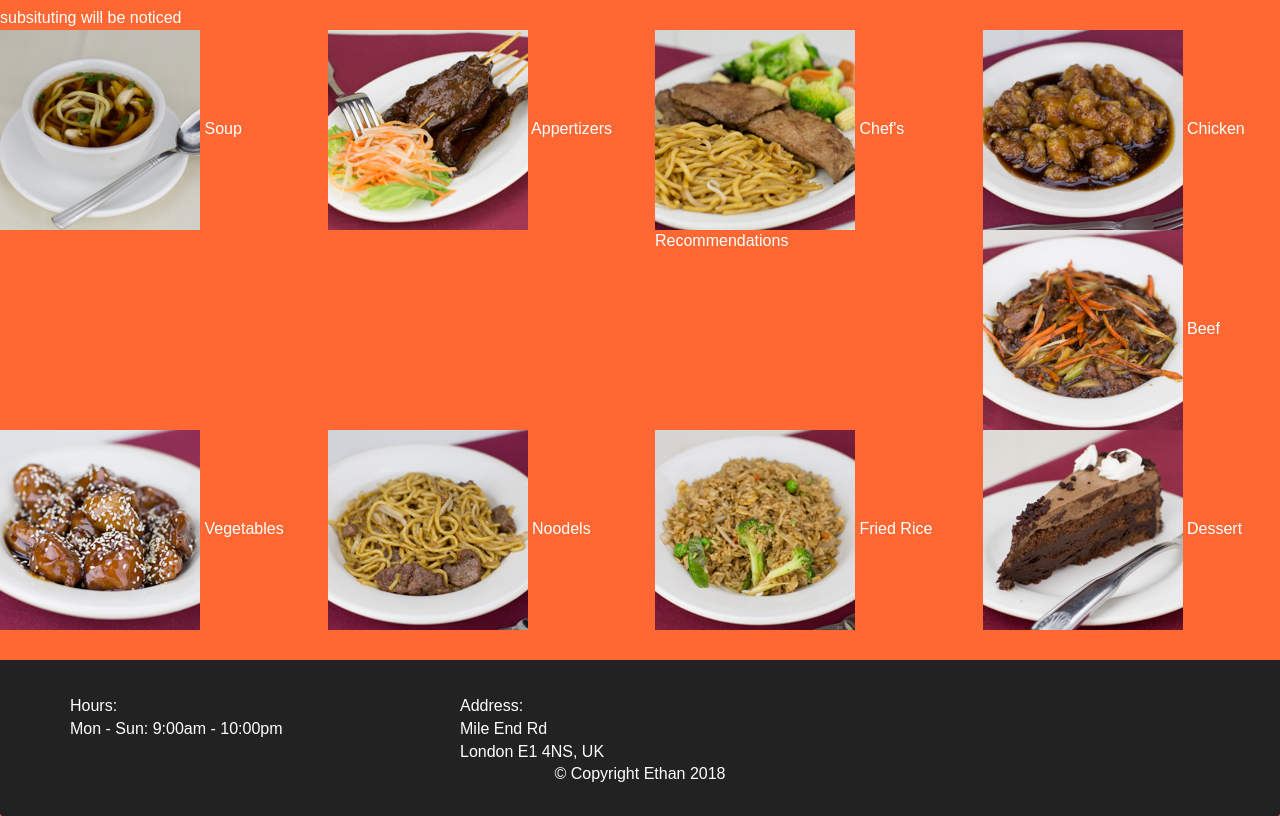
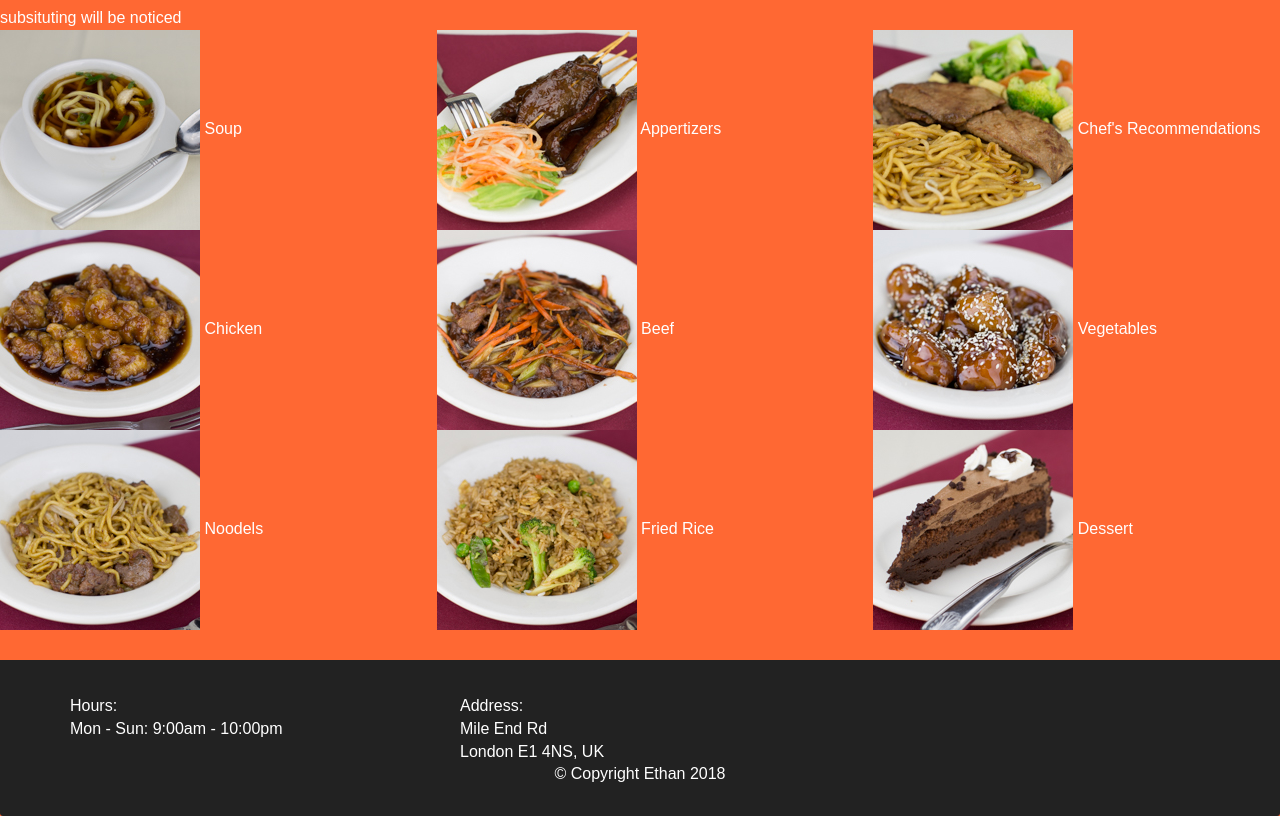
Before and after one commit to ethaneso/restaurantonline, a plain HTML site: page menu-categories.html in a window 1280 px wide. Shown: the part 226-1042 px from the top of the page. Drawn offline with nearby package versions, Linux system fonts and the light colour scheme.

Commit message:
changed md-col-4

```diff
--- a/menu-categories.html
+++ b/menu-categories.html
@@ -84,7 +84,7 @@
 </div>
 
 <section class="row">
-	<div class="col-md-3 col-sm-4">
+	<div class="col-md-4 col-sm-4">
 
 			<div>
 				<img src="image/menu/A/A.jpg" alt="Soup">
@@ -92,7 +92,7 @@
 			</div>
 
 	</div>
-	<div class="col-md-3 col-sm-4">
+	<div class="col-md-4 col-sm-4">
 
 			<div>
 				<img src="image/menu/B/B.jpg" alt="Appetizers">
@@ -100,7 +100,7 @@
 			</div>
 
 	</div>
-	<div class="col-md-3 col-sm-4">
+	<div class="col-md-4 col-sm-4">
 
 			<div>
 				<img src="image/menu/Sp/Sp.jpg" alt="Chef's Recommendations">
@@ -108,7 +108,7 @@
 			</div>
 
 	</div>
-	<div class="col-md-3 col-sm-4">
+	<div class="col-md-4 col-sm-4">
 
 			<div>
 				<img src="image/menu/C/C.jpg" alt="Chicken">
@@ -116,7 +116,7 @@
 			</div>
 
 	</div>
-	<div  class="col-md-3 col-sm-4">
+	<div  class="col-md-4 col-sm-4">
 
 			<div>
 				<img src="image/menu/F/F.jpg" alt="Beef">
@@ -124,7 +124,7 @@
 			</div>
 
 	</div>
-	<div class="col-md-3 col-sm-4">
+	<div class="col-md-4 col-sm-4">
 
 			<div>
 				<img src="image/menu/Vg/Vg.jpg" alt="Vegetables">
@@ -132,7 +132,7 @@
 			</div>
 
 	</div>
-	<div class="col-md-3 col-sm-4">
+	<div class="col-md-4 col-sm-4">
 
 			<div>
 				<img src="image/menu/NL/NL.jpg" alt="Noodles">
@@ -140,7 +140,7 @@
 			</div>
 
 	</div>
-	<div class="col-md-3 col-sm-4">
+	<div class="col-md-4 col-sm-4">
 
 			<div>
 				<img src="image/menu/Fr/Fr.jpg" alt="Fried Rice">
@@ -148,7 +148,7 @@
 			</div>
 
 	</div>
-	<div class="col-md-3 col-sm-4">
+	<div class="col-md-4 col-sm-4">
 
 			<div>
 				<img src="image/menu/DS/DS.jpg" alt="Dessert">
```
